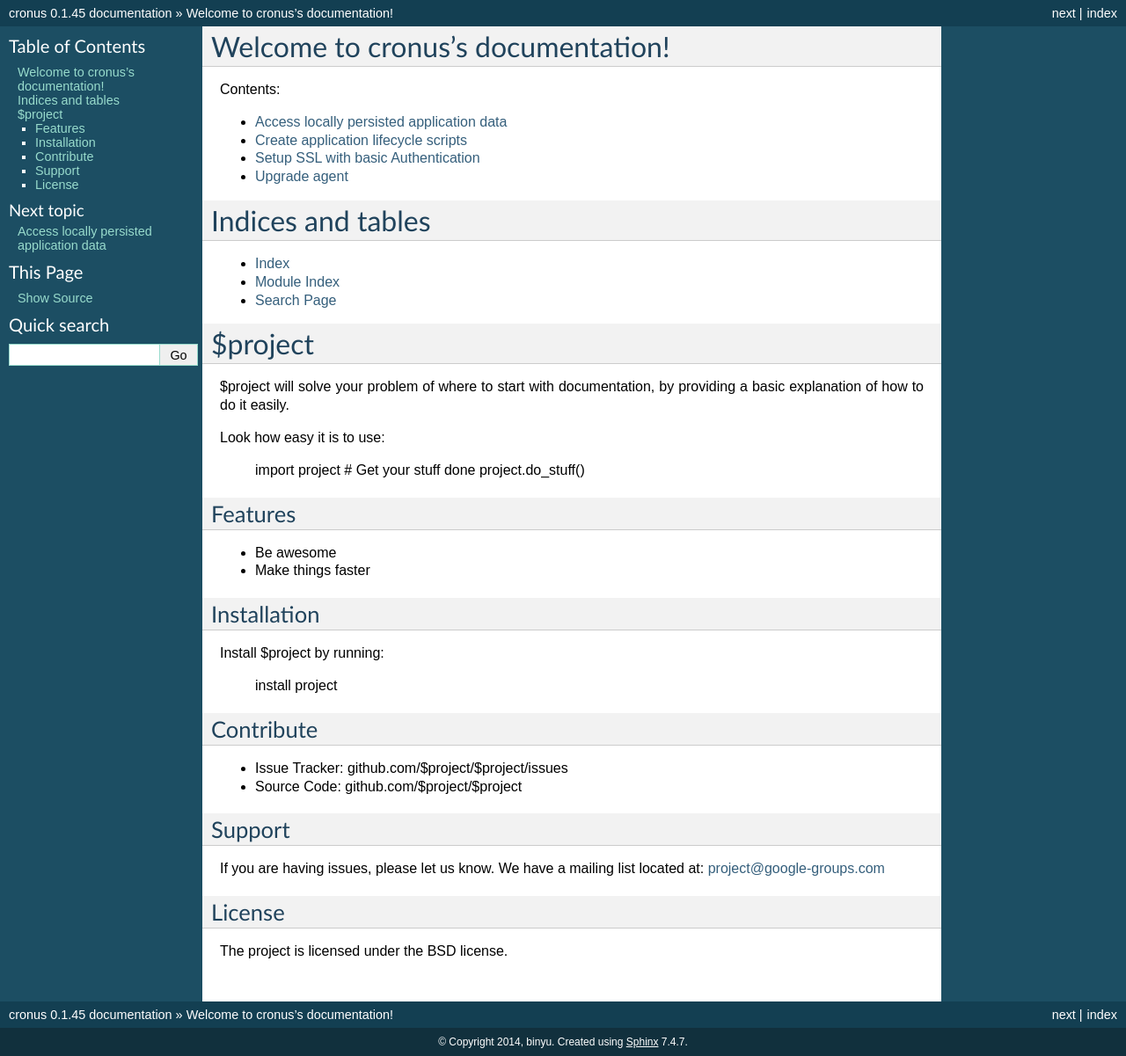
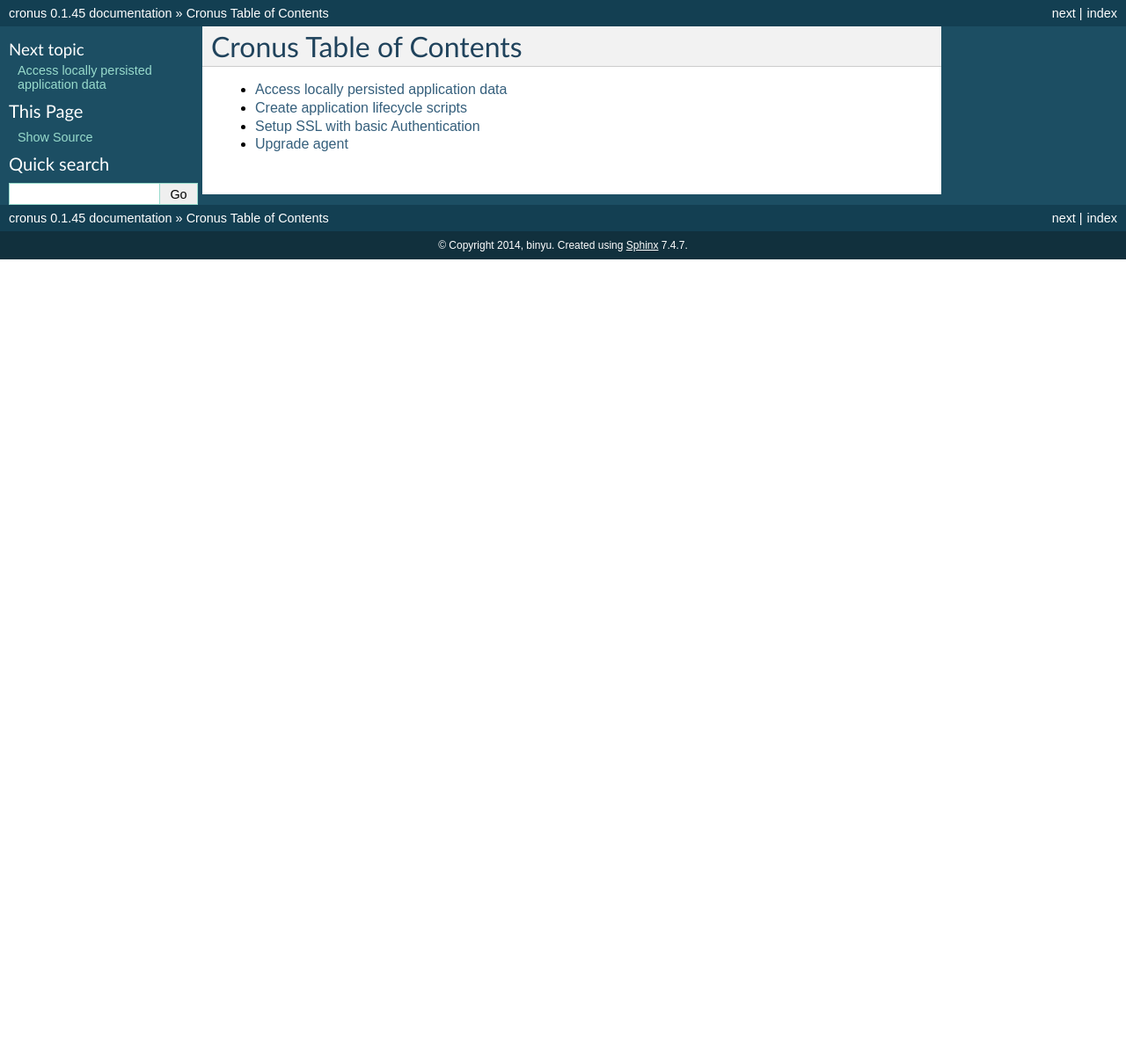
Before and after one commit to cronuspaas/cronusdocs, a Sphinx documentation site: the page built from docs/index.rst, in a window 1280 px wide. Shown: the whole page at 88% size. Built offline with Sphinx 7.4.7, drawn with Linux system fonts in a browser that asks for light colours; after the commit the page ends 900 px from its top, so only the background shows below that.

Commit message:
Update index.rst

```diff
--- a/docs/index.rst
+++ b/docs/index.rst
@@ -1,64 +1,9 @@
-.. cronus documentation master file, created by
-   sphinx-quickstart on Fri Oct 10 00:24:31 2014.
-   You can adapt this file completely to your liking, but it should at least
-   contain the root `toctree` directive.
-
-Welcome to cronus's documentation!
-==================================
-
-Contents:
+========================
+Cronus Table of Contents
+========================
 
 .. toctree::
    :maxdepth: 3
    :glob:
 
    howtos/index
-
-Indices and tables
-==================
-
-* :ref:`genindex`
-* :ref:`modindex`
-* :ref:`search`
-
-$project
-========
-
-$project will solve your problem of where to start with documentation,
-by providing a basic explanation of how to do it easily.
-
-Look how easy it is to use:
-
-    import project
-    # Get your stuff done
-    project.do_stuff()
-
-Features
---------
-
-- Be awesome
-- Make things faster
-
-Installation
-------------
-
-Install $project by running:
-
-    install project
-
-Contribute
-----------
-
-- Issue Tracker: github.com/$project/$project/issues
-- Source Code: github.com/$project/$project
-
-Support
--------
-
-If you are having issues, please let us know.
-We have a mailing list located at: project@google-groups.com
-
-License
--------
-
-The project is licensed under the BSD license.
```
